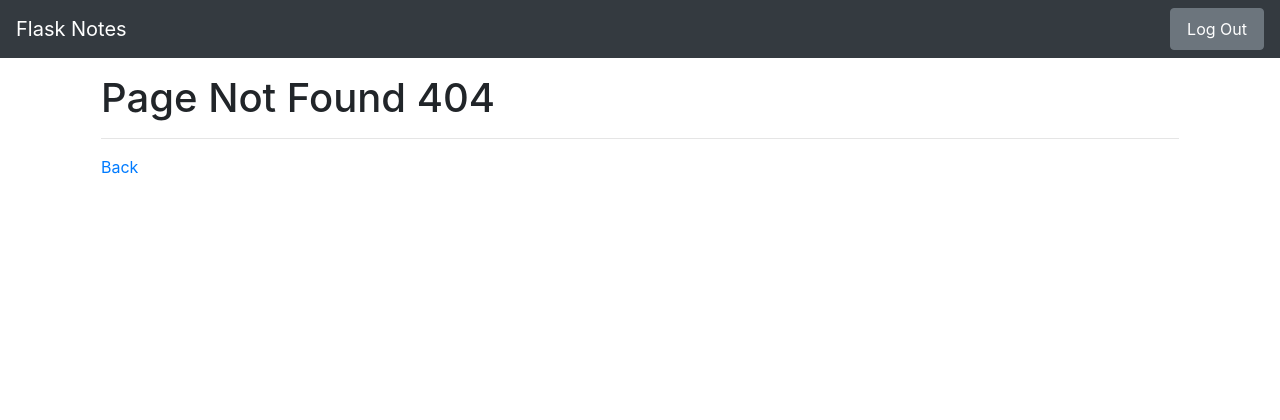
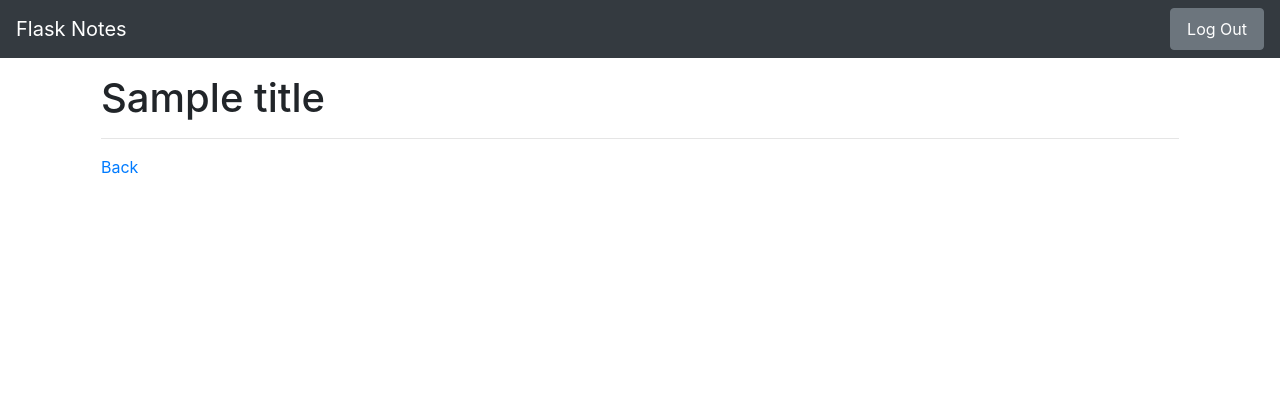
Before and after one commit to dmenezesgabriel/flask-notes, a Python web app: template services/web/src/templates/error/404.html in a window 1280 px wide. Shown: the top 420 px of the page. Run offline with Jinja, Linux system fonts and the light colour scheme; the template is opened without the code that fills it: most values are stand-ins (such as "Sample title", 1, 10 or a date in 2020); some libraries are stand-ins or nearby versions.

Commit message:
Update templates titles

```diff
--- a/services/web/src/templates/auth/login.html
+++ b/services/web/src/templates/auth/login.html
@@ -1,10 +1,10 @@
 {% extends 'base.html' %}
-{% block title %}Login{% endblock %}
+{% block title %}{{ title }}{% endblock %}
 
 {% block content %}
 <div class="p-3">
   {% block header %}
-    <h1>Login</h1>
+    <h1>{{ title }}</h1>
   {% endblock %}
   <hr>
   <form class="mb-3" method="post" action="" novalidate>
--- a/services/web/src/templates/auth/register.html
+++ b/services/web/src/templates/auth/register.html
@@ -1,10 +1,10 @@
 {% extends 'base.html' %}
-{% block title %}Register{% endblock %}
+{% block title %}{{ title }}{% endblock %}
 
 {% block content %}
 <div class="p-3">
   {% block header %}
-    <h1>Register</h1>
+    <h1>{{ title }}</h1>
   {% endblock %}
   <hr>
   <form method="post" action="" novalidate>
--- a/services/web/src/templates/auth/reset_password.html
+++ b/services/web/src/templates/auth/reset_password.html
@@ -1,10 +1,10 @@
 {% extends "base.html" %}
-{% block title %}Reset Password{% endblock %}
+{% block title %}{{ title }}{% endblock %}
 
 {% block content %}
 <div class="p-3">
     {% block header %}
-       <h1>Reset Password</h1>
+       <h1>{{ title }}</h1>
     {% endblock %}
     <hr>
     <form method="post" action="" novalidate>
--- a/services/web/src/templates/auth/reset_password_request.html
+++ b/services/web/src/templates/auth/reset_password_request.html
@@ -1,10 +1,10 @@
 {% extends "base.html" %}
-{% block title %}Reset Password{% endblock %}
+{% block title %}{{ title }}{% endblock %}
 
 {% block content %}
 <div class="p-3">
     {% block header %}
-       <h1>Reset Password</h1>
+       <h1>{{ title }}</h1>
     {% endblock %}
     <hr>
     <form method="post" action="" novalidate>
--- a/services/web/src/templates/error/404.html
+++ b/services/web/src/templates/error/404.html
@@ -1,10 +1,10 @@
 {% extends 'base.html' %}
-{% block title %}Profile{% endblock %}
+{% block title %}{{ title }}{% endblock %}
 
 {% block content %}
 	<div class="p-3">
 		{% block header %}
-			<h1>Page Not Found 404</h1>
+			<h1>{{ title }}</h1>
 		{% endblock %}
 		<hr>
 		<p><a href="{{ url_for('notes.index') }}">Back</a></p>
--- a/services/web/src/templates/error/500.html
+++ b/services/web/src/templates/error/500.html
@@ -1,10 +1,10 @@
 {% extends 'base.html' %}
-{% block title %}Profile{% endblock %}
+{% block title %}{{ title }}{% endblock %}
 
 {% block content %}
 	<div class="p-3">
 		{% block header %}
-			<h1>Internal Server Error</h1>
+			<h1>{{ title }}</h1>
 		{% endblock %}
 		<hr>
 		<p><a href="{{ url_for('notes.index') }}">Back</a></p>
--- a/services/web/src/templates/notes/create.html
+++ b/services/web/src/templates/notes/create.html
@@ -1,5 +1,5 @@
 {% extends 'base.html' %}
-{% block title %}New Note{% endblock %}
+{% block title %}{{ title }}{% endblock %}
 
 {% block content %}
   <div class="p-3">
--- a/services/web/src/templates/notes/index.html
+++ b/services/web/src/templates/notes/index.html
@@ -1,5 +1,5 @@
 {% extends 'base.html' %}
-{% block title %}Notes{% endblock %}
+{% block title %}{{ title }}{% endblock %}
 
 {% block content %}
   <div class="p-3">
--- a/services/web/src/templates/notes/update.html
+++ b/services/web/src/templates/notes/update.html
@@ -1,5 +1,5 @@
 {% extends 'base.html' %}
-{% block title %}Edit Note{% endblock %}
+{% block title %}{{ title }}{% endblock %}
 
 {% block content %}
   <div class="p-3">
--- a/services/web/src/templates/user/edit_profile.html
+++ b/services/web/src/templates/user/edit_profile.html
@@ -1,10 +1,10 @@
 {% extends 'base.html' %}
-{% block title %}Edit user{% endblock %}
+{% block title %}{{ title }}{% endblock %}
 
 {% block content %}
   <div class="p-3">
     {% block header %}
-    <h1>Edit "{{ current_user.username }}"</h1>
+    <h1>{{ title }}</h1>
     {% endblock %}
     <hr>
     <form method="post" action="">
--- a/services/web/src/templates/user/profile.html
+++ b/services/web/src/templates/user/profile.html
@@ -1,10 +1,10 @@
 {% extends 'base.html' %}
-{% block title %}Profile{% endblock %}
+{% block title %}{{ title }}{% endblock %}
 
 {% block content %}
 	<div class="p-3">
 		{% block header %}
-			<h1>Profile</h1>
+			<h1>{{ title }}</h1>
 		{% endblock %}
 	<hr>
 		<div class="card">
--- a/services/web/src/views/errors.py
+++ b/services/web/src/views/errors.py
@@ -7,10 +7,11 @@ bp = Blueprint('errors', __name__)
 
 @bp.app_errorhandler(404)
 def page_not_found(error):
-    return render_template('error/404.html'), 404
+    return render_template('error/404.html', title='Page Not Found 404'), 404
 
 
 @bp.app_errorhandler(500)
 def internal_error(error):
     db.session.rollback()
-    return render_template('error/500.html'), 500
+    return render_template(
+        'error/500.html', title='Internal Server Error'), 500
--- a/services/web/src/views/profile.py
+++ b/services/web/src/views/profile.py
@@ -14,7 +14,7 @@ bp = Blueprint('user', __name__)
 @login_required
 def profile():
     user = User.query.filter_by(username=current_user.username).first()
-    return render_template('user/profile.html', user=user)
+    return render_template('user/profile.html', title='Profile', user=user)
 
 
 @bp.route('/edit_profile', methods=('GET', 'POST'))
@@ -30,4 +30,5 @@ def edit_profile():
     elif request.method == 'GET':
         form.username.data = current_user.username
         form.email.data = current_user.email
-    return render_template('user/edit_profile.html', form=form)
+    return render_template('user/edit_profile.html', title='Edit Profile',
+                           form=form)
```
Also changed, not shown: services/web/src/views/auth.py (+4 -3 lines), services/web/src/views/notes.py (+10 -4 lines).
